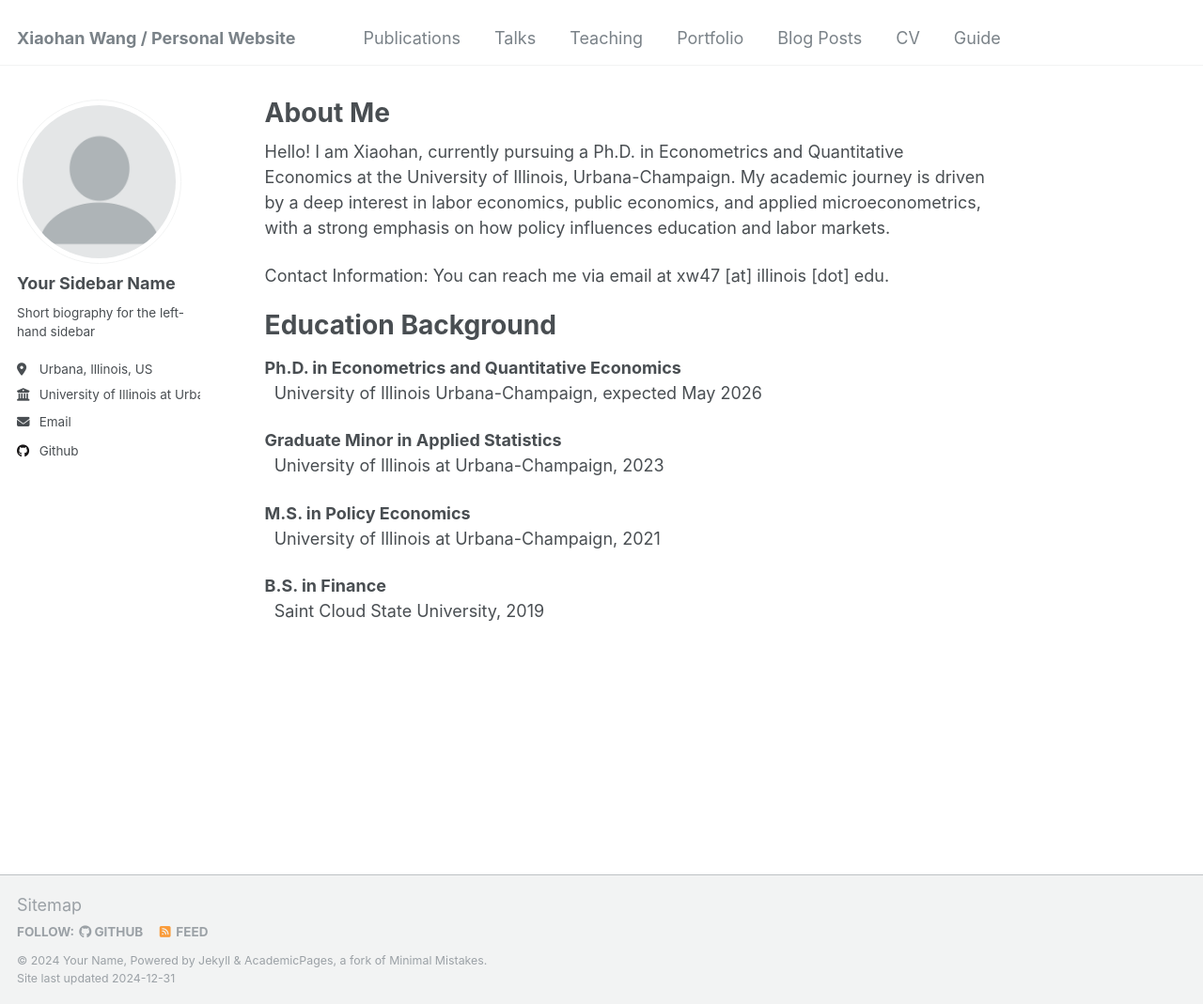
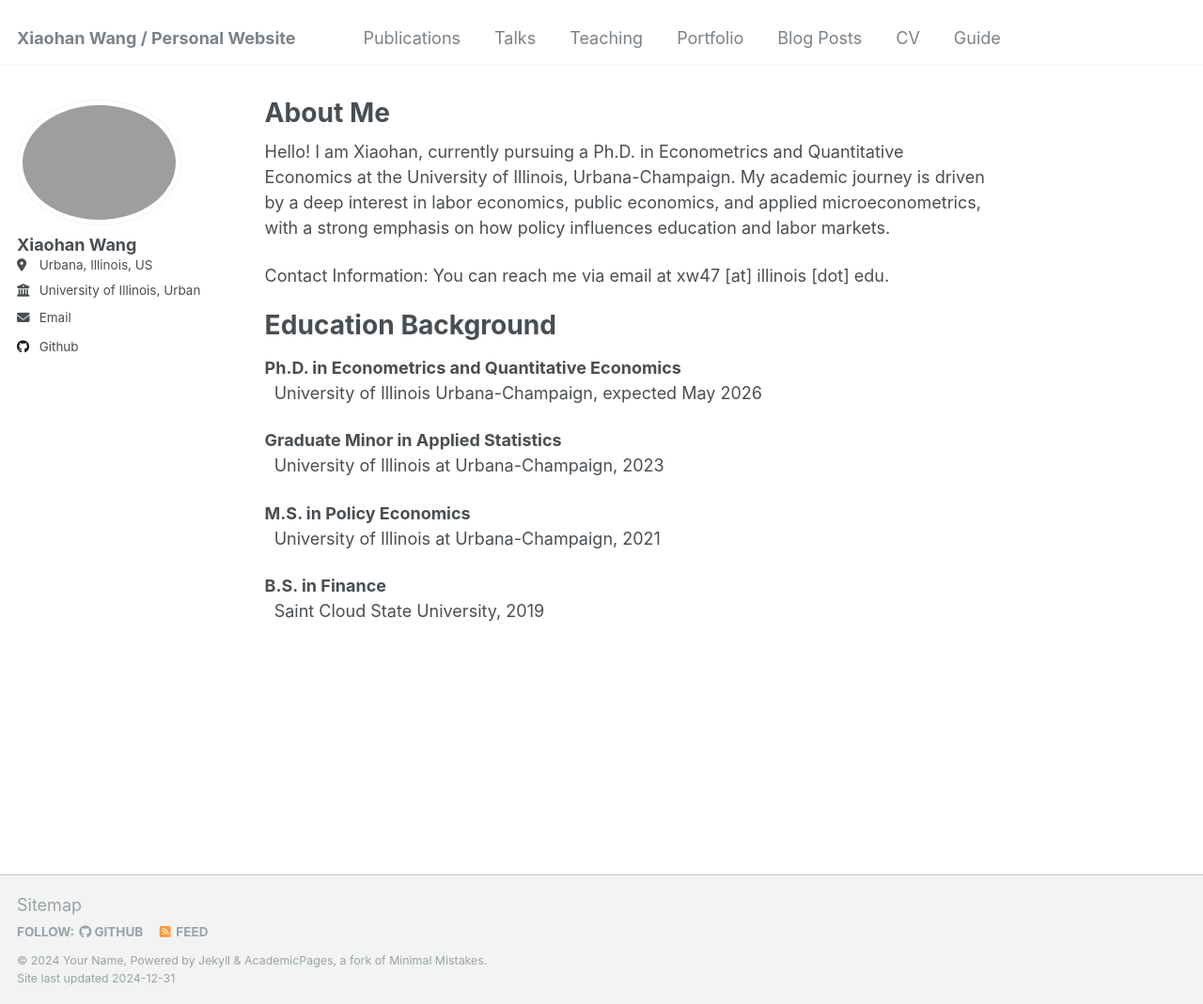
Before and after one commit to xiaohanwang1997/xiaohanwang1997.github.io, a Jekyll site: the page built from _pages/about.md, in a window 1280 px wide and 1069 px high. Shown: the whole window at 94% size. Built offline with Jekyll 4.4.1, drawn with Linux system fonts in a browser that asks for light colours.

Commit message:
Update _config.yml

```diff
--- a/_config.yml
+++ b/_config.yml
@@ -21,12 +21,12 @@ repository               : "academicpages/academicpages.github.io"
 #               Additional customization can be done by editing /_includes/author-profile.html
 author:
   # Biographic information
-  avatar           : "profile.png"
-  name             : "Your Sidebar Name"
-  pronouns         : # example: "she/her"
-  bio              : "Short biography for the left-hand sidebar"
+  avatar           : "headshot-xiaohan.png"
+  name             : "Xiaohan Wang"
+  pronounced       : "Shee-ah-hahn"
+  bio              : #"Short biography for the left-hand sidebar"
   location         : "Urbana, Illinois, US"
-  employer         : "University of Illinois at Urbana - Champaign"
+  employer         : "University of Illinois, Urbana - Champaign"
   uri              : # URL
   email            : "xw47@illinois.edu"
   linkedin         : https://www.linkedin.com/in/xiaohanwang9796/
```
